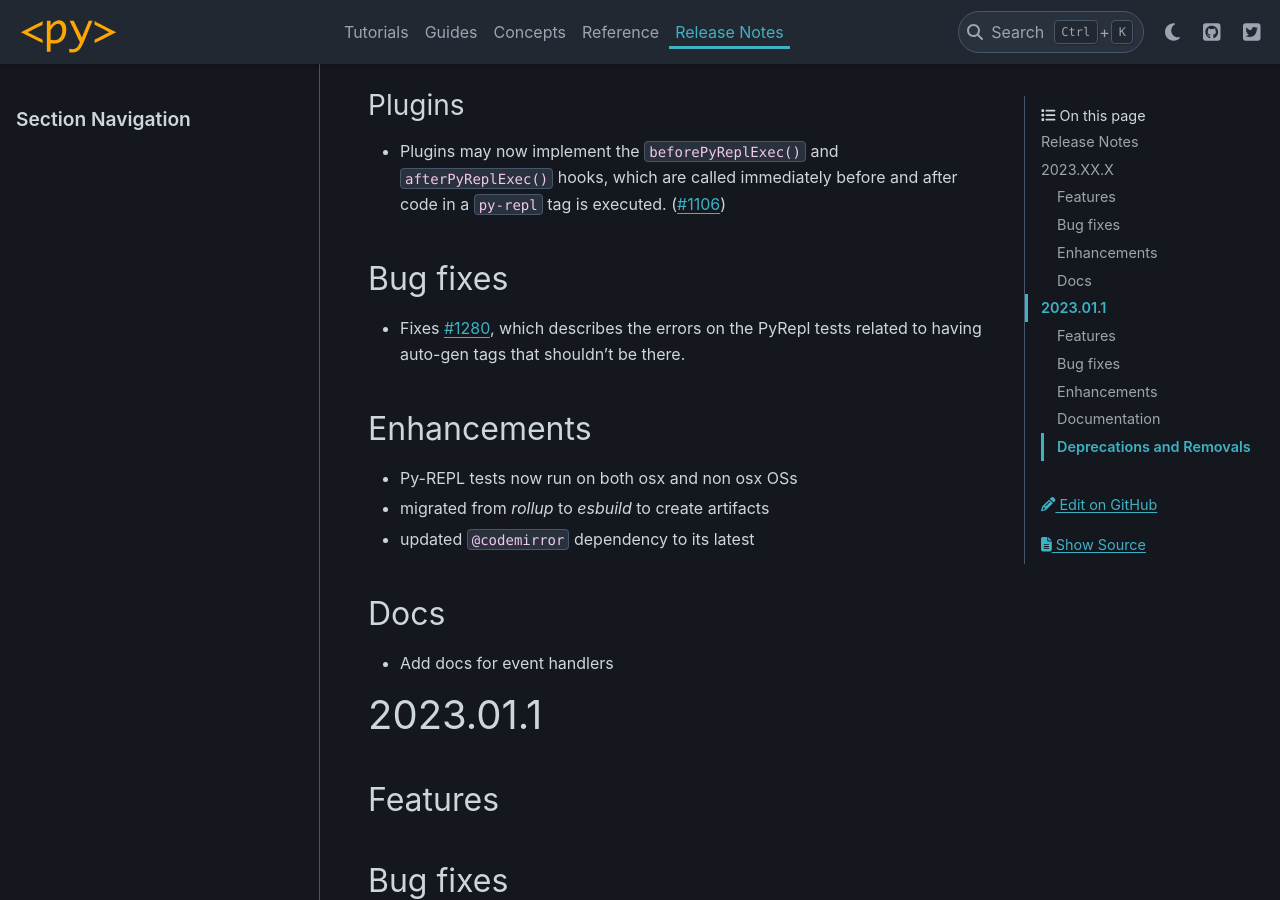
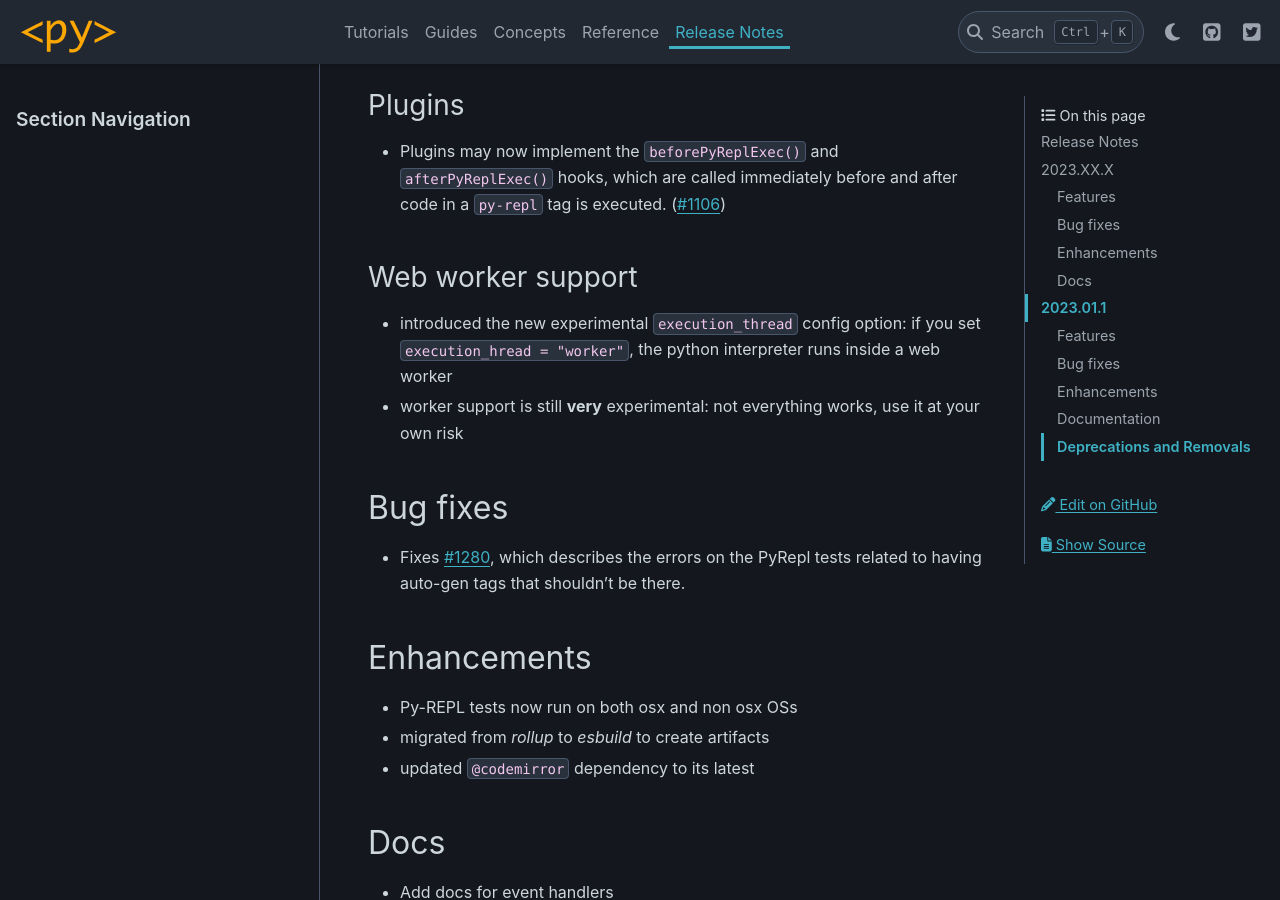
Before and after one commit to pyscript/pyscript, a Sphinx documentation site: the page built from docs/changelog.md, in a window 1280 px wide and 900 px high, scrolled down 1131 px. Built offline with Sphinx 7.4.7 and the PyData theme 0.15.4, drawn with Linux system fonts in a browser that asks for light colours.

Commit message:
add a changelog entry

```diff
--- a/docs/changelog.md
+++ b/docs/changelog.md
@@ -25,6 +25,10 @@ Features
 
 ### Plugins
 - Plugins may now implement the `beforePyReplExec()` and `afterPyReplExec()` hooks, which are called immediately before and after code in a `py-repl` tag is executed. ([#1106](https://github.com/pyscript/pyscript/pull/1106))
+
+### Web worker support
+- introduced the new experimental `execution_thread` config option: if you set `execution_hread = "worker"`, the python interpreter runs inside a web worker
+- worker support is still **very** experimental: not everything works, use it at your own risk
 
 Bug fixes
 ---------
```
